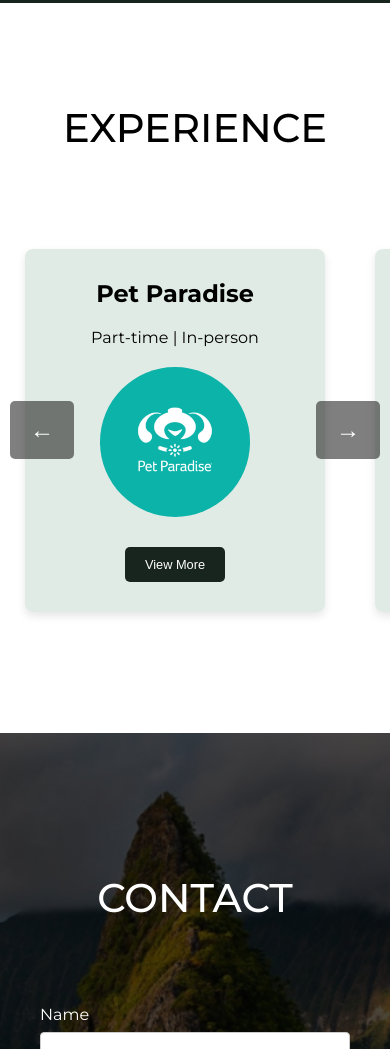
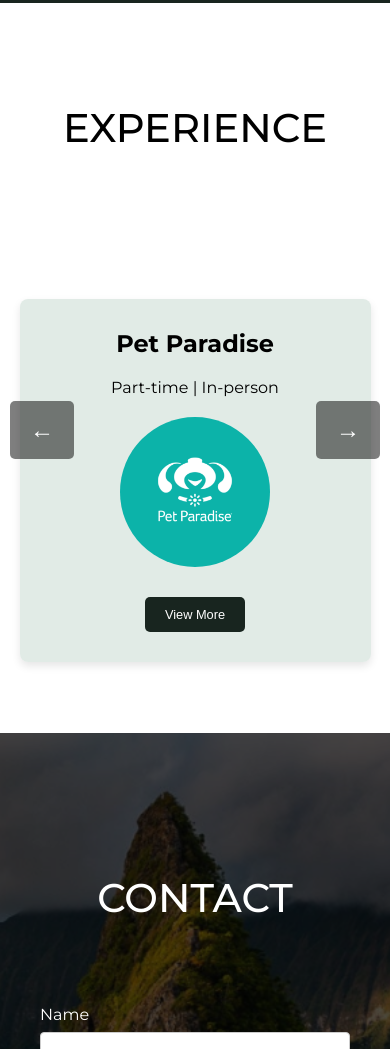
Before and after one commit to andrewdent1/b-portfolio-2, a plain HTML site: page index.html in a window 390 px wide. Shown: the part 5652-6701 px from the top of the page. Drawn offline with Linux system fonts and the light colour scheme; a web font is replaced by a local one.

Commit message:
added icon

```diff
--- a/index.html
+++ b/index.html
@@ -9,6 +9,7 @@
         href="https://fonts.googleapis.com/css2?family=Montserrat:ital,wght@0,100..900;1,100..900&family=Playfair+Display:ital,wght@0,400..900;1,400..900&display=swap"
         rel="stylesheet">
     <link rel="stylesheet" href="styles.css">
+    <link rel="icon" type="image/png" href="gwg-icon.png">
 </head>
 
 <body>
--- a/styles.css
+++ b/styles.css
@@ -317,7 +317,6 @@ nav a:hover {
 
 .container {
     display: flex;
-    gap: 25px;
     transition: transform 0.3s ease-in-out;
 }
 
@@ -687,4 +686,9 @@ footer .social-icons img {
     #services {
         padding: 100px 40px;
     }
+
+    .grid-item {
+        width: 90vw;
+        margin: 0 5vw;
+    }
 }
```
Also changed, not shown: gwg-icon.png (added).
